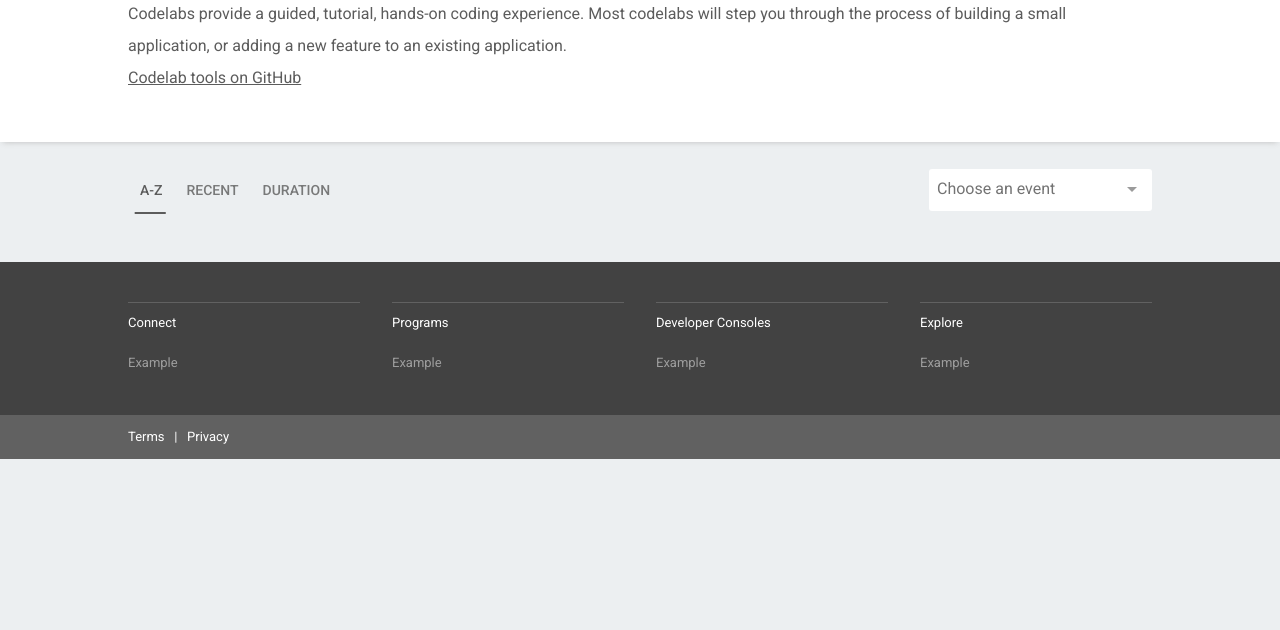
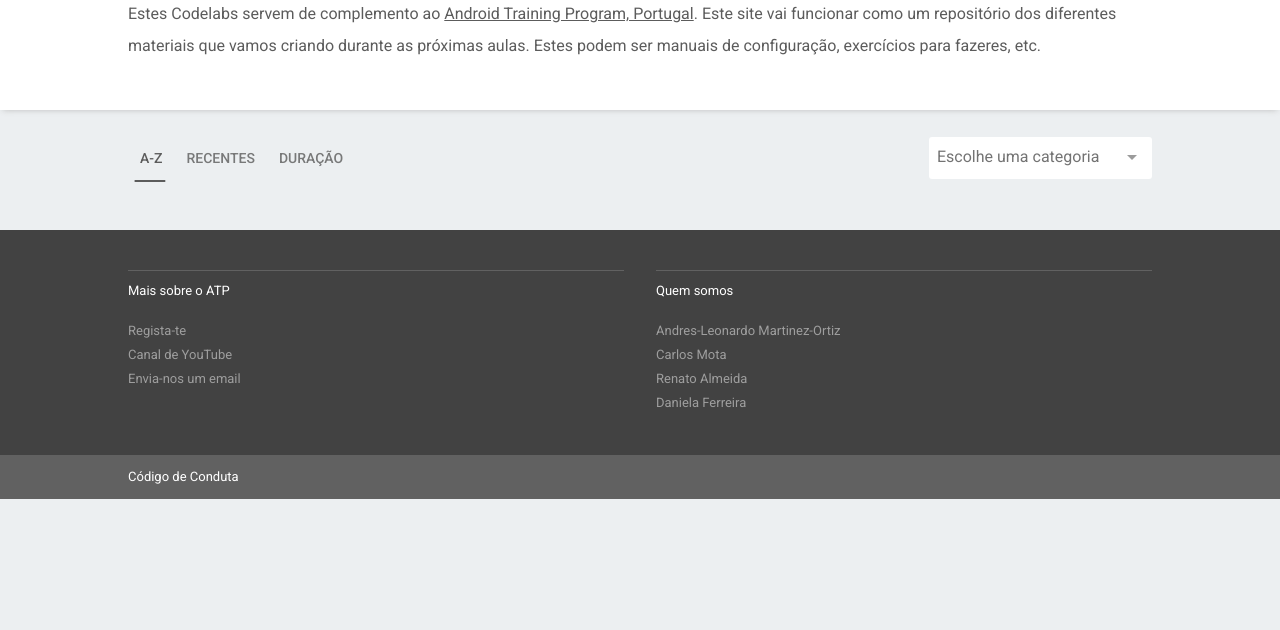
Before and after one commit to android-training-program/codelabs, a plain HTML site: page index.html in a window 1280 px wide. Shown: the part 170-800 px from the top of the page. Drawn offline with Linux system fonts and the light colour scheme.

Commit message:
Update 2020-10-27T21:27:07.313Z

```diff
--- a/index.html
+++ b/index.html
@@ -56,13 +56,13 @@ window.ga=window.ga||function(){(ga.q=ga.q||[]).push(arguments)};ga.l=+new Date;
 <paper-header-panel id="main" mode="standard" main>
 <div id="mainToolbar" class="paper-header">
 <div class="site-width layout horizontal">
-<a href="">
+<a href="/">
 <img src="images/logo.png" class="logo-devs" alt="Codelabs Logo">
 </a>
 <div id="searchbar">
 <paper-input-container no-label-float>
 <paper-icon-button prefix icon="search"></paper-icon-button>
-<label>Search</label>
+<label>Pesquisa</label>
 <input is="iron-input" bind-value="{{searchVal}}" on-keydown="onSearchKeyDown">
 </paper-input-container>
 </div>
@@ -70,12 +70,11 @@ window.ga=window.ga||function(){(ga.q=ga.q||[]).push(arguments)};ga.l=+new Date;
 </div>
 <header id="banner" down$="[[_toBoolean(selectedFilter)]]">
 <div class="site-width">
-<h2 class="banner-title">Welcome to Codelabs!</h2>
+<h2 class="banner-title">Bem-vindos aos Codelabs do ATP! 👋</h2>
 <div class="banner-description" data-filter-selected$="[[_toBoolean(selectedFilter)]]">
 <p class="banner-info">
-Codelabs provide a guided, tutorial, hands-on coding experience. Most codelabs will step you through the process of building a small application, or adding a new feature to an existing application.
+Estes Codelabs servem de complemento ao <a href="https://events.withgoogle.com/atp2020">Android Training Program, Portugal</a>. Este site vai funcionar como um repositório dos diferentes materiais que vamos criando durante as próximas aulas. Estes podem ser manuais de configuração, exercícios para fazeres, etc.
 <br>
-<a href="https://github.com/googlecodelabs/tools">Codelab tools on GitHub</a>
 </p>
 </div>
 </div>
@@ -85,11 +84,11 @@ Codelabs provide a guided, tutorial, hands-on coding experience. Most codelabs w
 <div id="sortby">
 <paper-tabs selected="0" noink on-iron-activate="sortBy">
 <paper-tab>A-Z</paper-tab>
-<paper-tab>Recent</paper-tab>
-<paper-tab>Duration</paper-tab>
+<paper-tab>Recentes</paper-tab>
+<paper-tab>Duração</paper-tab>
 </paper-tabs>
 </div>
-<paper-dropdown-menu label="Choose an event" class="dropdown-filter" no-label-float noink no-animations>
+<paper-dropdown-menu label="Escolhe uma categoria" class="dropdown-filter" no-label-float noink no-animations>
 <paper-listbox id="eventList" slot="dropdown-content" class="dropdown-content">
 </paper-listbox>
 </paper-dropdown-menu>
@@ -97,33 +96,30 @@ Codelabs provide a guided, tutorial, hands-on coding experience. Most codelabs w
 <card-sorter id="cards" class="site-width">
 </card-sorter>
 <div id="loading-placeholder" class="site-width">
-Loading Codelabs, please wait...
+A carregar os Codelabs, por favor aguarda...
 </div>
 </main>
 <footer id="footer">
 <div class="footer-wrapper site-width">
 <div class="link-list">
-<label>Connect</label>
+<label>Mais sobre o ATP</label>
 <ul>
-<li><a href="https://www.example.com/">Example</a></li>
+<li><a href="https://events.withgoogle.com/atp2020">Regista-te</a></li>
+</ul>
+<ul>
+<li><a href="https://www.youtube.com/channel/UCIEBWb2nz2huEllUHhH4Lfg">Canal de YouTube</a></li>
+</ul>
+<ul>
+<li><a href="atp-suporte@googlegroups.com">Envia-nos um email</a></li>
 </ul>
 </div>
 <div class="link-list">
-<label>Programs</label>
+<label>Quem somos</label>
 <ul>
-<li><a href="https://www.example.com/">Example</a></li>
-</ul>
-</div>
-<div class="link-list">
-<label>Developer Consoles</label>
-<ul>
-<li><a href="https://www.example.com/">Example</a></li>
-</ul>
-</div>
-<div class="link-list">
-<label>Explore</label>
-<ul>
-<li><a href="https://www.example.com/">Example</a></li>
+<li><a href="https://twitter.com/davilagrau">Andres-Leonardo Martinez-Ortiz</a></li>
+<li><a href="https://twitter.com/cafonsomota">Carlos Mota</a></li>
+<li><a href="https://twitter.com/tallnato">Renato Almeida</a></li>
+<li><a href="">Daniela Ferreira</a></li>
 </ul>
 </div>
 </div>
@@ -131,9 +127,7 @@ Loading Codelabs, please wait...
 <div class="footerbar">
 <div class="site-width layout horizontal center justified">
 <span>
-<a href="https://example.com">Terms</a>
-&nbsp; | &nbsp;
-<a href="https://example.com">Privacy</a>
+<a href="http://bit.ly/2IhF0l3">Código de Conduta</a>
 </span>
 </div>
 </div>
```
